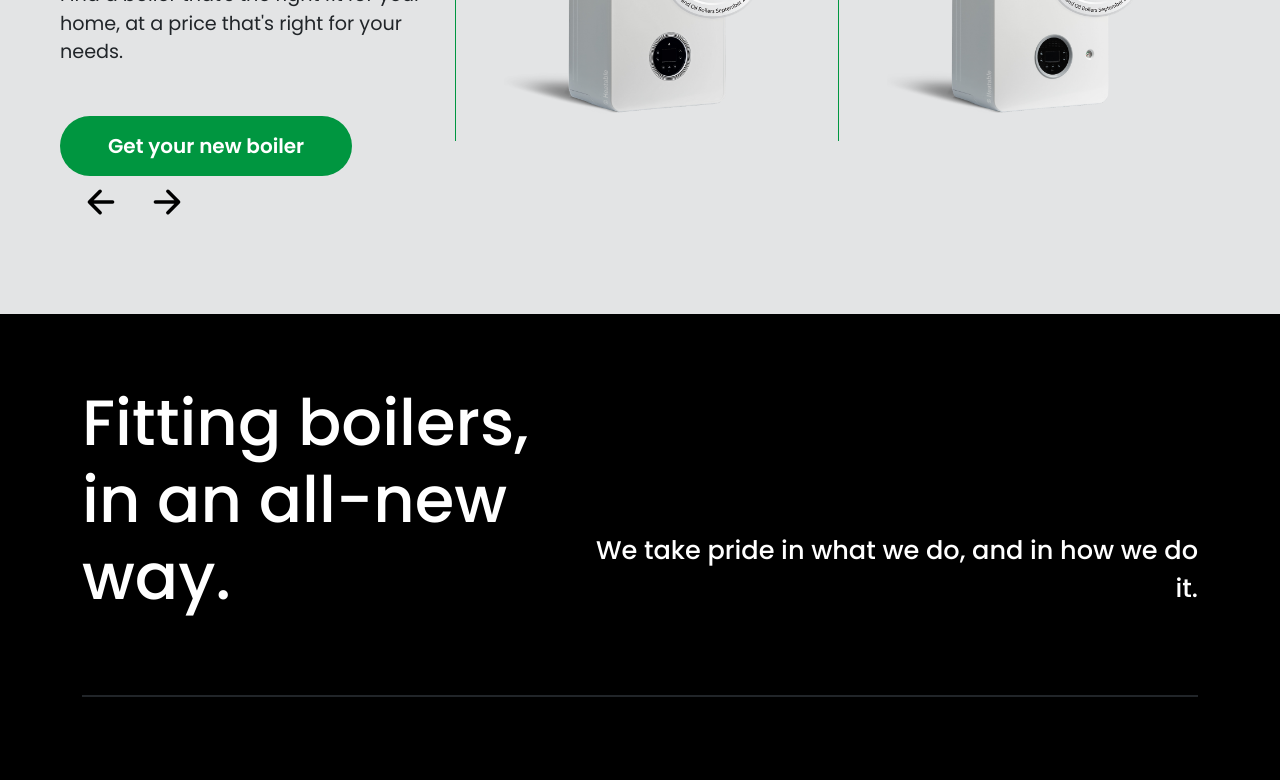
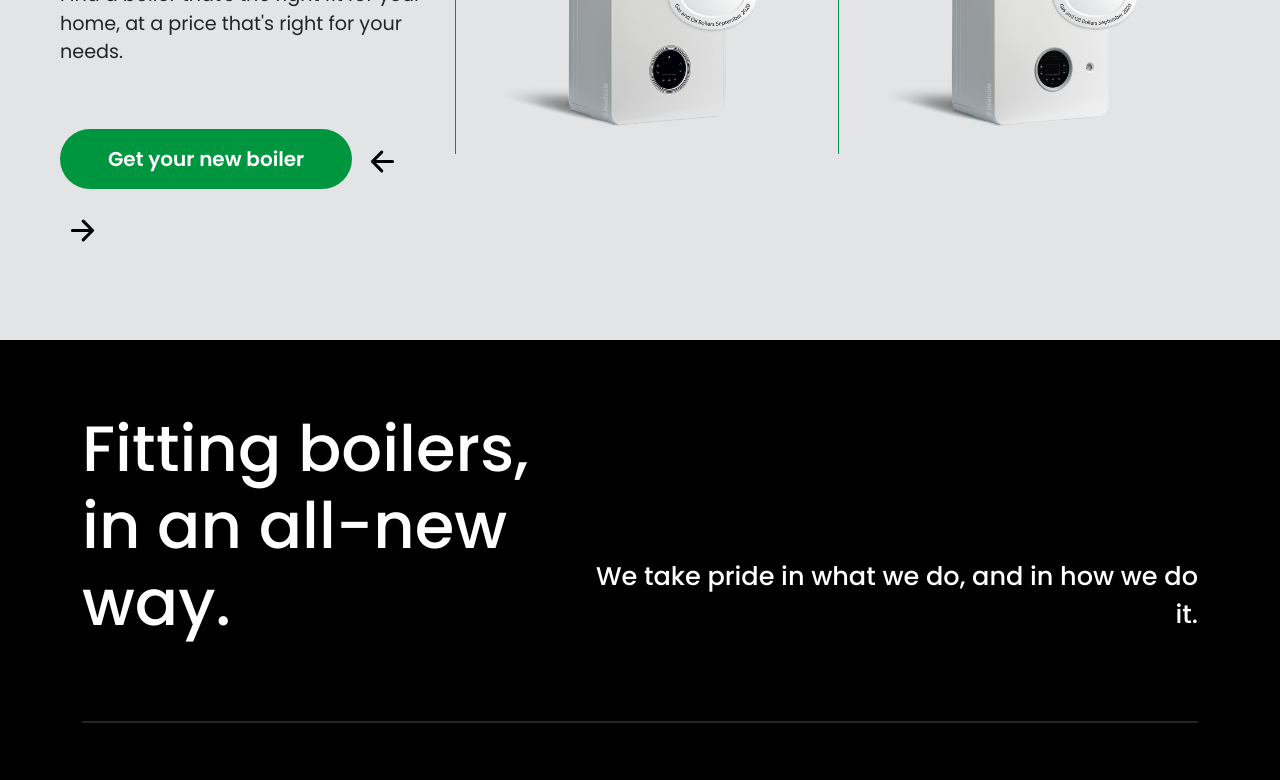
Before and after one commit to SunilDabhi22/Edan, a React (Create React App) app: page / in a window 1280 px wide. Shown: the part 1540-2320 px from the top of the page. Built offline with nearby package versions, Linux system fonts and the light colour scheme.

Commit message:
updated about section image and content

```diff
--- a/src/Components/about_us/index.css
+++ b/src/Components/about_us/index.css
@@ -13,6 +13,7 @@
   display: flex;
   align-items: center;
   justify-self: center;
+  background-attachment: fixed;
 }
 
 .about_main .about_first_sec p.about_content {
@@ -77,6 +78,7 @@
   display: flex;
   align-items: center;
   justify-self: center;
+  background-attachment: fixed;
   padding: 5rem 0;
 }
 
--- a/src/Components/articles/index.css
+++ b/src/Components/articles/index.css
@@ -40,17 +40,16 @@
 .boilerMain .boiler-sec .slider-prev-btn {
   border: 0;
   background: transparent;
-  width: 50px;
-  height: 50px;
-  margin: 1rem;
-  margin-left: 1rem;
+  width: 45px;
+  height: 45px;
+  margin: 0.5rem;
 }
 
 .boilerMain .boiler-sec .slider-next-btn {
   border: 0;
   background: transparent;
-  width: 50px;
-  height: 50px;
+  width: 45px;
+  height: 45px;
   margin: 1rem 0rem;
 }
 
--- a/src/Components/boiler_section/index.css
+++ b/src/Components/boiler_section/index.css
@@ -70,17 +70,16 @@
 .boilerMain .boiler-sec .slider-prev-btn {
   border: 0;
   background: transparent;
-  width: 50px;
-  height: 50px;
-  margin: 1rem;
-  margin-left: 1rem;
+  width: 45px;
+  height: 45px;
+  margin: 0.5rem;
 }
 
 .boilerMain .boiler-sec .slider-next-btn {
   border: 0;
   background: transparent;
-  width: 50px;
-  height: 50px;
+  width: 45px;
+  height: 45px;
   margin: 1rem 0rem;
 }
 
--- a/src/Pages/privacy_policy.tsx
+++ b/src/Pages/privacy_policy.tsx
@@ -14,7 +14,7 @@ export default function Contact(props: any) {
                         <Col md={12}>
                             <h1 className='terms_title'>Privacy & Cookies</h1>
                             <div className='terms_content'>
-                                <p>Waiting for content...</p>
+                                <p>Working on content...</p>
                             </div>
                         </Col>
                     </Row>
--- a/src/Pages/terms_conditions.tsx
+++ b/src/Pages/terms_conditions.tsx
@@ -14,7 +14,7 @@ export default function Contact(props: any) {
                         <Col md={12}>
                             <h1 className='terms_title'>Terms & Conditions</h1>
                             <div className='terms_content'>
-                                <p>Waiting for content...</p>
+                                <p>Working on content...</p>
                             </div>
                         </Col>
                     </Row>
```
